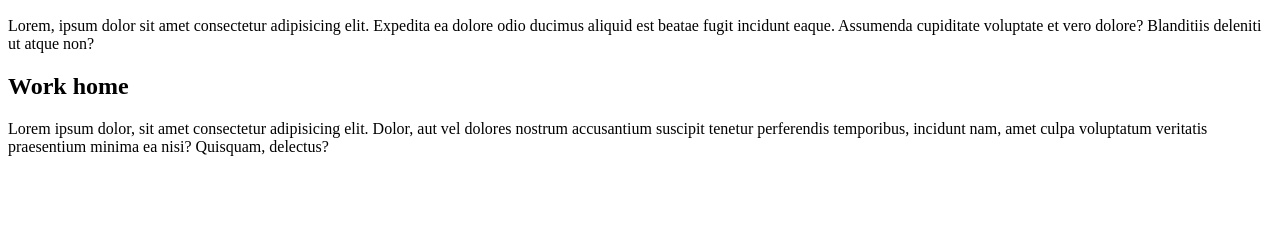
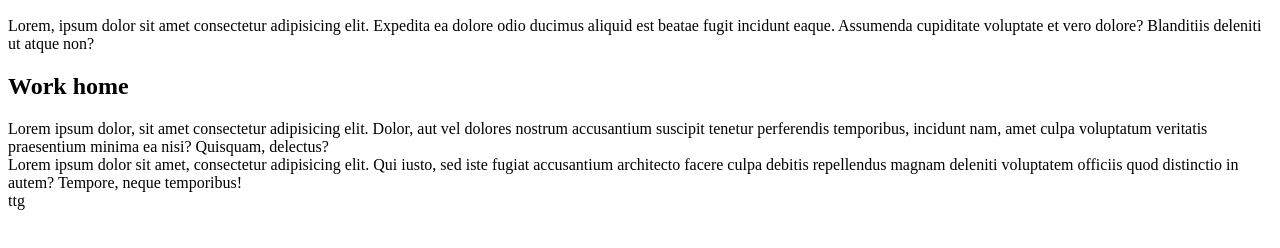
Before and after one commit to AlexJSDeveloper/project, a plain HTML site: page index.html in a window 1280 px wide. Shown: the part 96-344 px from the top of the page. Drawn offline with Linux system fonts and the light colour scheme.

Commit message:
home commit2

```diff
--- a/index.html
+++ b/index.html
@@ -5,3 +5,7 @@
 <div>
     Lorem ipsum dolor, sit amet consectetur adipisicing elit. Dolor, aut vel dolores nostrum accusantium suscipit tenetur perferendis temporibus, incidunt nam, amet culpa voluptatum veritatis praesentium minima ea nisi? Quisquam, delectus?
 </div>
+<div>
+    Lorem ipsum dolor sit amet, consectetur adipisicing elit. Qui iusto, sed iste fugiat accusantium architecto facere culpa debitis repellendus magnam deleniti voluptatem officiis quod distinctio in autem? Tempore, neque temporibus!
+</div>
+<div>ttg</div>
```
